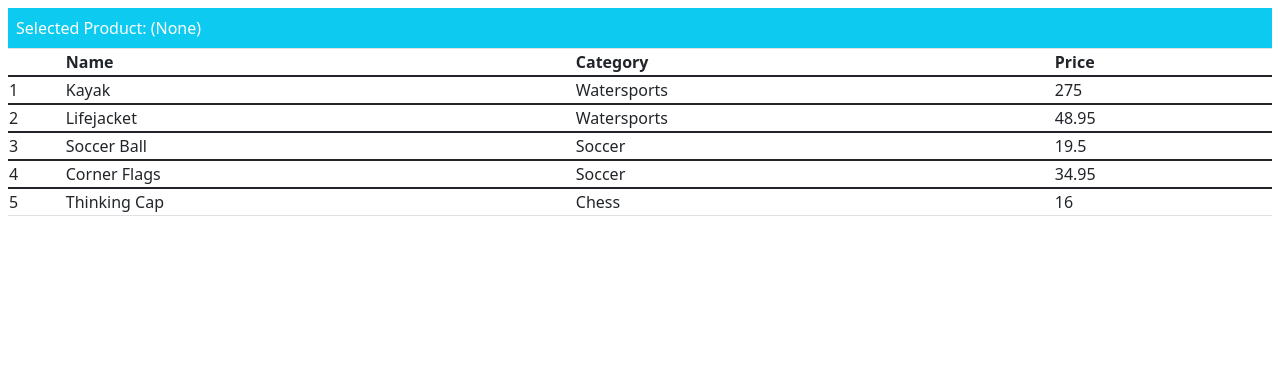
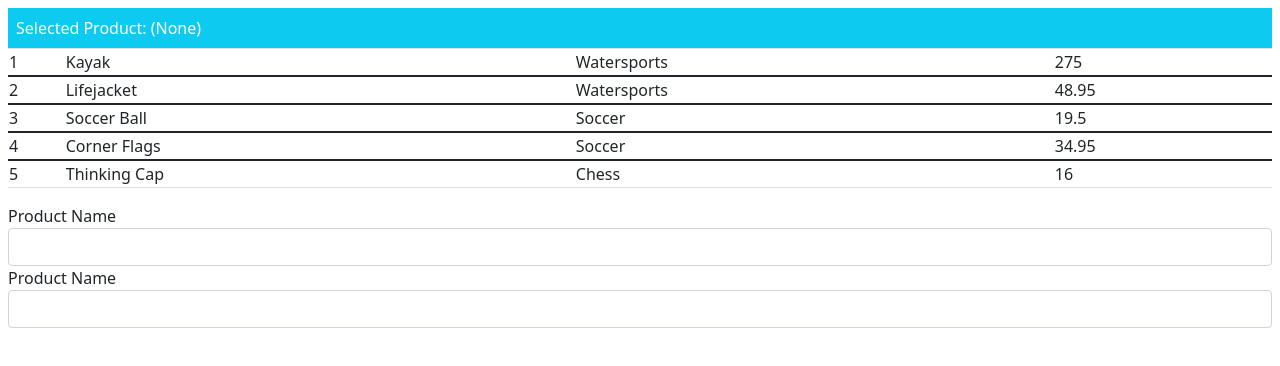
Before and after one commit to nmulder-dev/example, an Angular app: page / in a window 1280 px wide. Shown: the top 366 px of the page. Built offline with nearby package versions, Linux system fonts and the light colour scheme.

Commit message:
chapter 12, ngMode

```diff
--- a/src/app/component.ts
+++ b/src/app/component.ts
@@ -23,4 +23,10 @@ export class ProductComponent {
     getSelected(product: Product): boolean {
         return product.name == this.selectedProduct;
     }
+
+    handleInputEvent(ev: Event) {
+        if (ev.target instanceof HTMLInputElement) {
+            this.selectedProduct = ev.target.value;
+        }
+    }
 }
--- a/src/app/template.html
+++ b/src/app/template.html
@@ -3,13 +3,21 @@
         Selected Product: {{ selectedProduct ?? '(None)' }}
     </div>
     <table class="table table-sm table-bordered">
-        <tr><th></th><th>Name</th><th>Category</th><th>Price</th></tr>
+        <!-- <tr><th></th><th>Name</th><th>Category</th><th>Price</th></tr> -->
         <tr *ngFor="let item of getProducts(); let i = index"
         [class.bg-info]="getSelected(item)">
-            <td (mouseover)="selectedProduct=item.name">{{ i + 1 }}</td>
+            <td (mouseover)="selectedProduct = item.name">{{ i + 1 }}</td>
             <td>{{ item.name }}</td>
             <td>{{ item.category }}</td>
             <td>{{ item.price }}</td>
         </tr>
     </table>
+    <div class="form-group">
+        <label>Product Name</label>
+        <input class="form-control" [(ngModel)]="selectedProduct" />
+    </div>
+    <div class="form-group">
+        <label>Product Name</label>
+        <input class="form-control" [(ngModel)]="selectedProduct" />
+    </div>
 </div>
```
